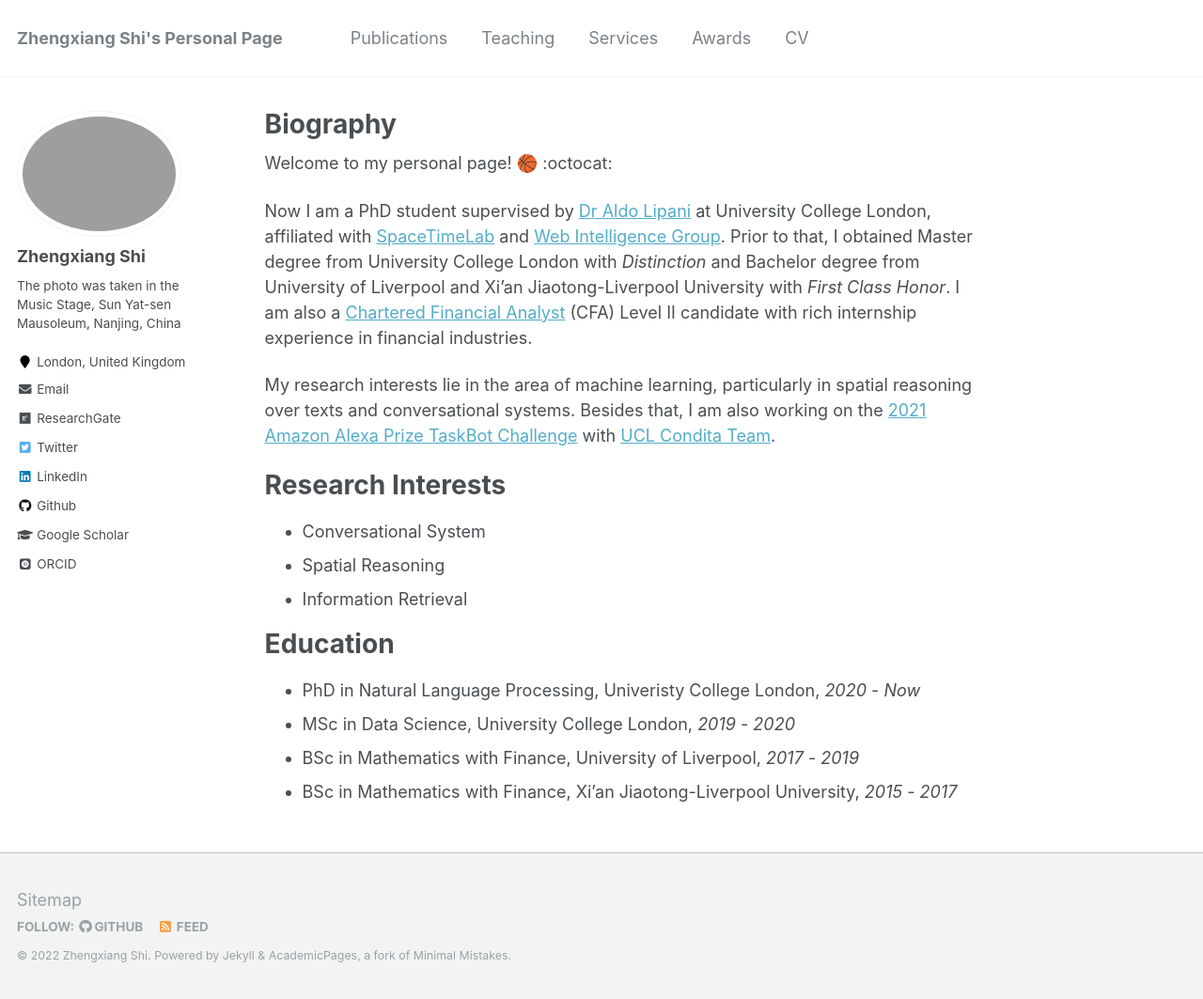
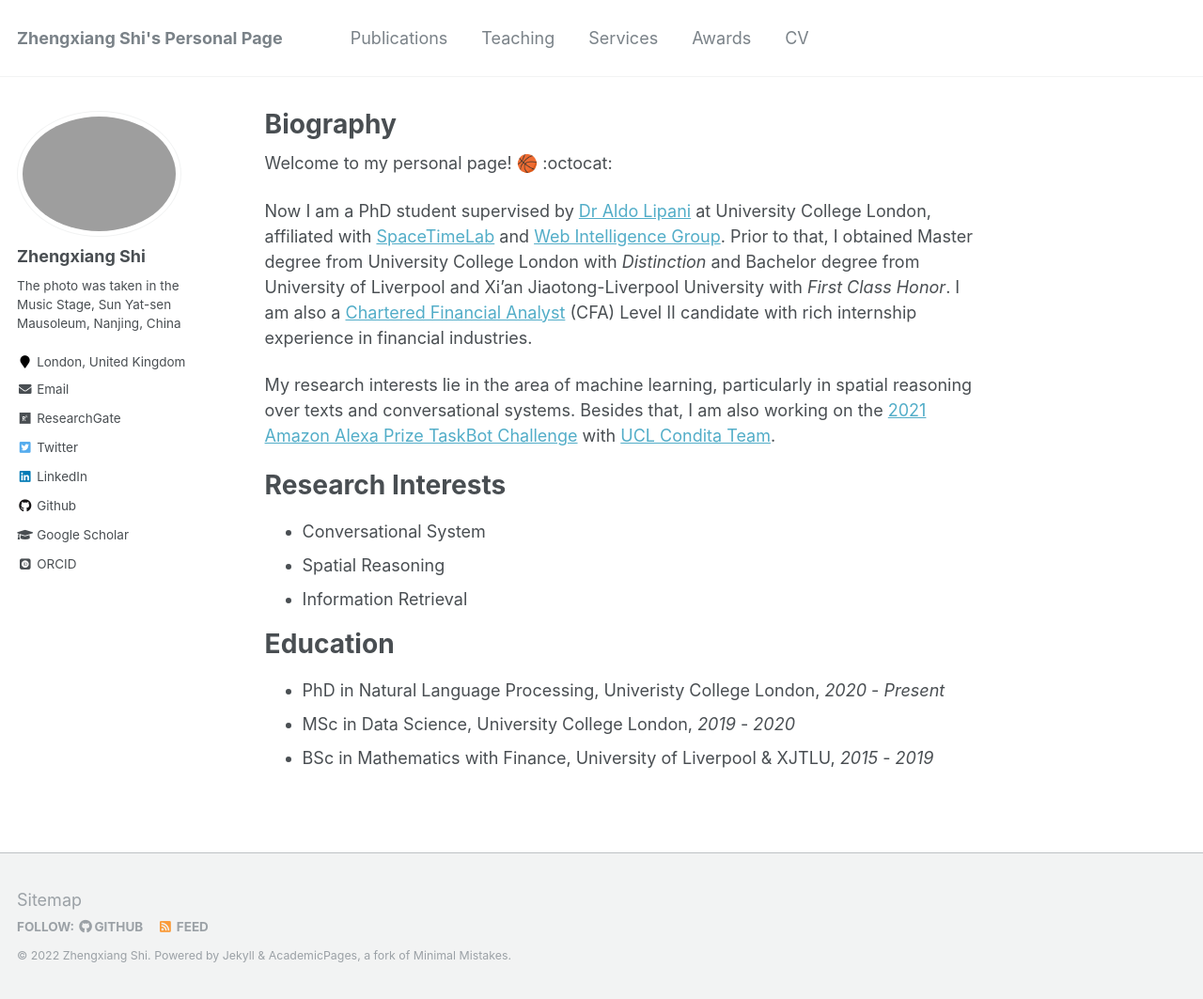
Before and after one commit to ZhengxiangShi/zhengxiangshi.github.io, a Jekyll site: the page built from _pages/about.md, in a window 1280 px wide and 1063 px high. Shown: the whole window at 94% size. Built offline with Jekyll 4.4.1, drawn with Linux system fonts in a browser that asks for light colours; emoji names are drawn with the system emoji font; some web fonts are replaced.

Commit message:
feat: update

```diff
--- a/_pages/about.md
+++ b/_pages/about.md
@@ -25,10 +25,10 @@
 
 Education
 ======
-- PhD in Natural Language Processing, Univeristy College London, *2020* - *Now*
+- PhD in Natural Language Processing, Univeristy College London, *2020* - *Present*
 - MSc in Data Science, University College London, *2019* - *2020*
-- BSc in Mathematics with Finance, University of Liverpool, *2017* - *2019*
-- BSc in Mathematics with Finance, Xi'an Jiaotong-Liverpool University, *2015* - *2017*
+- BSc in Mathematics with Finance, University of Liverpool & XJTLU, *2015* - *2019*
+<!-- - BSc in Mathematics with Finance, Xi'an Jiaotong-Liverpool University, *2015* - *2017*  -->
 <!-- :mortar_board:   -->
 
 <!-- * Fall 2015: Research Assistant
```
